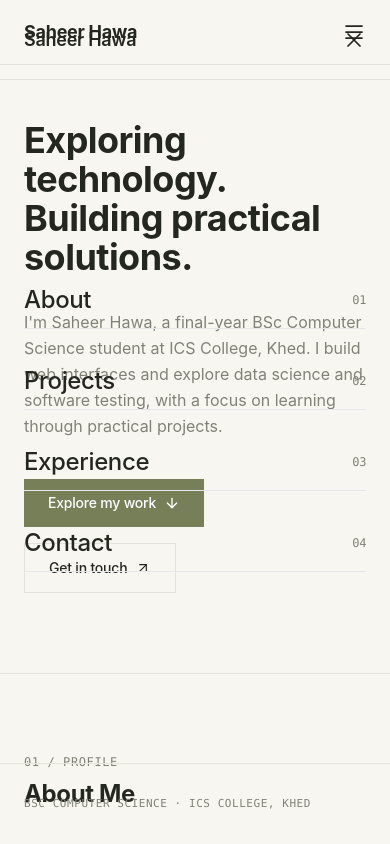
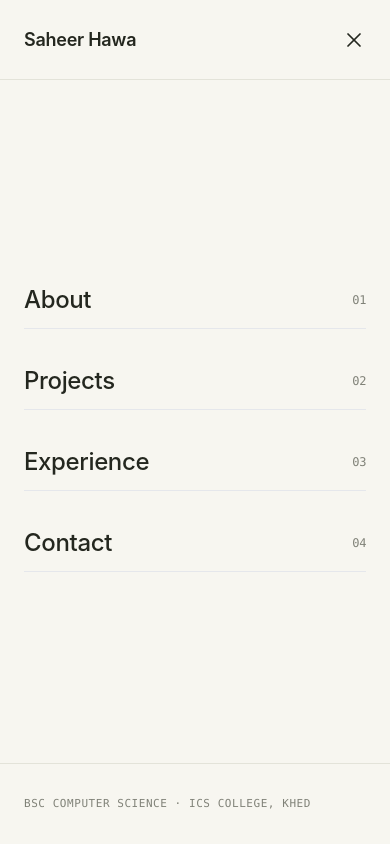
Before and after one commit to saheerhawa/saheer-portfolio, a Next.js app: page / in a window 390 px wide. Both pictures are taken after a click on the button "Open navigation menu". Shown: the top 844 px of the page. Built offline with nearby package versions, Linux system fonts and the light colour scheme.

Commit message:
fix: resolve mobile nav overlay transparency and z-index bug

```diff
--- a/src/components/MobileNavigation.tsx
+++ b/src/components/MobileNavigation.tsx
@@ -51,7 +51,8 @@ export default function MobileNavigation({
       role="dialog"
       aria-modal="true"
       aria-label="Mobile Navigation Menu"
-      className="fixed inset-0 z-50 flex flex-col bg-background/98 md:hidden transition-all duration-200"
+      className="fixed inset-0 z-[60] flex flex-col md:hidden"
+      style={{ backgroundColor: "#F7F6F0" }}
     >
       {/* Top bar inside mobile overlay */}
       <div className="editorial-container flex items-center justify-between h-20 border-b border-divider">
```
